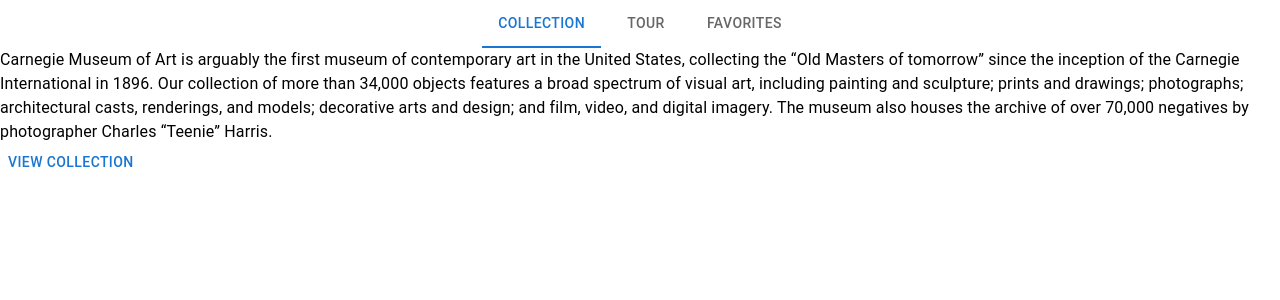
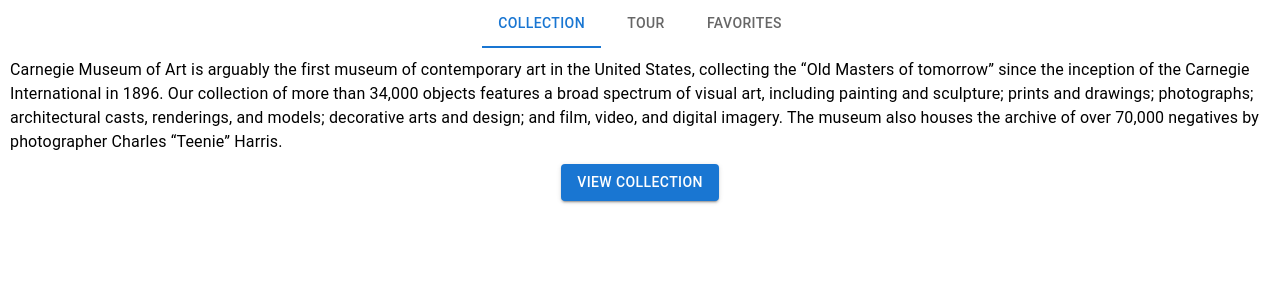
Before and after one commit to sbracellari/CSI-5450, a React (Create React App) app in the folder src/react/: page / in a window 1280 px wide. Shown: the top 300 px of the page. Built offline with nearby package versions, Linux system fonts and the light colour scheme.

Commit message:
feat: more element styling

```diff
--- a/src/react/src/features/collection/Collection.tsx
+++ b/src/react/src/features/collection/Collection.tsx
@@ -1,23 +1,24 @@
 
-import { useAppDispatch, useAppSelector } from '../../app/hooks';
-import { Box, Card, CardContent, CardMedia, IconButton, Typography } from "@mui/material";
+import { useAppSelector } from '../../app/hooks';
+import { Box, Button, Card, CardActions, CardContent, CardMedia, Chip, Grid, IconButton, Typography } from "@mui/material";
+import FavoriteIcon from '@mui/icons-material/Favorite';
 
-export function Collection(){
+export function Collection() {
   const collection = useAppSelector((state) => state.collection.collection);
 
-return(
-    <div>
-        {collection.map((artwork,index) => {
-           return(
-            <Card key={index} sx={{ display: 'flex' }} variant="outlined" style={{paddingBottom: 2}}>
+  return (
+    <Grid container spacing={2} justifyContent="center" >
+      {collection.map((artwork, index) => {
+        return (
+          <Grid item xs={11}>
+            <Card key={index} variant="outlined" style={{ paddingBottom: 2 }}>
               <CardMedia
                 component="img"
                 sx={{ width: 200 }}
                 image="../../../public/logo512.png"
               />
-
               <Box sx={{ display: 'flex', flexDirection: 'column' }}>
-              <CardContent sx={{ flex: '1 0 auto' }}>
+                <CardContent >
                   <Typography component="div" variant="h6">
                     {artwork.title}
                   </Typography>
@@ -25,17 +26,23 @@ return(
                     {artwork.creator.fullName} - {artwork.creationDate}
                   </Typography>
                 </CardContent>
-              <Box sx={{ display: 'flex', alignItems: 'center', pl: 1, pb: 1 }}>
-                <Typography variant="subtitle2" color="text.secondary" component="div">
-                    Meduim: {artwork.medium}
-                </Typography>
-                <Typography variant="subtitle2" color="text.secondary" component="div">
-                    Classification: {artwork.classification}
-                </Typography>
+                <Box sx={{ display: 'flex', alignItems: 'center', pl: 1, pb: 1, gap: 2 }}>
+                  <Chip color="info" label={artwork.medium} />
+                  <Chip color="secondary" label={artwork.classification} />
                 </Box>
               </Box>
+              <CardActions>
+                <IconButton aria-label="add to favorites">
+                  <FavoriteIcon />
+                </IconButton>
+                <Button size="small" aria-label="view details">Details</Button>
+                <Button size="small" aria-label="add to tour">Add to tour</Button>
+              </CardActions>
+
             </Card>
-                )})}
-    </div>
+          </Grid>
+        )
+      })}
+    </Grid>
   )
 }
--- a/src/react/src/features/header/Header.tsx
+++ b/src/react/src/features/header/Header.tsx
@@ -1,35 +1,37 @@
 import React from 'react';
-import Tabs from '@mui/material/Tabs';
-import Tab from '@mui/material/Tab';
-import { Button, Typography } from '@mui/material';
+import { Box, Button, Grid, Typography, Tabs, Tab } from '@mui/material';
 import { useAppDispatch, useAppSelector } from '../../app/hooks';
 import { handleSelect } from './headerSlice';
 import { Collection } from '../collection/Collection';
 import { getCollection } from '../collection/collectionSlice';
-export function Header(){
+export function Header() {
 
     const tabValue = useAppSelector((state) => state.tabs.tab);
     const collectionStatus = useAppSelector(state => state.collection.status);
     const dispatch = useAppDispatch();
-    const handleTabs = (event: React.SyntheticEvent<Element ,Event>, val: number) => {
+    const handleTabs = (event: React.SyntheticEvent<Element, Event>, val: number) => {
         dispatch(handleSelect(val));
     };
-    return(
-        <div>
+    return (
+        <Grid container >
+            <Grid item xs={12}>
                 <Tabs value={tabValue} onChange={handleTabs} centered>
-            <Tab label='Collection'/>
-            <Tab label='Tour'/>
-            <Tab label='Favorites'/>
+                    <Tab label='Collection' />
+                    <Tab label='Tour' />
+                    <Tab label='Favorites' />
                 </Tabs>
                 {tabValue === 0 &&
-          <div>
-            <Typography>
+                    <Grid item>
+                        <Typography style={{ padding: 10 }}>
                             Carnegie Museum of Art is arguably the first museum of contemporary art in the United States, collecting the “Old Masters of tomorrow” since the inception of the Carnegie International in 1896.
                             Our collection of more than 34,000 objects features a broad spectrum of visual art, including painting and sculpture; prints and drawings; photographs; architectural casts, renderings, and models; decorative arts and design; and film, video, and digital imagery. The museum also houses the archive of over 70,000 negatives by photographer Charles “Teenie” Harris.
                         </Typography>
-            <Button onClick={ () => dispatch(getCollection()) } >View collection</Button>
-                {collectionStatus === 'idle'? <Collection/> : ''}
-            </div>}
-    </div>
+                        <Box sx={{display: 'flex', justifyContent: 'center', pb: 2}}>
+                            <Button onClick={() => dispatch(getCollection())} variant="contained">View collection</Button>
+                        </Box>
+                        {collectionStatus === 'idle' ? <Collection /> : ''}
+                    </Grid>}
+            </Grid>
+        </Grid>
     )
 }
```
Lines whose indentation alone changed are shown as unchanged.
